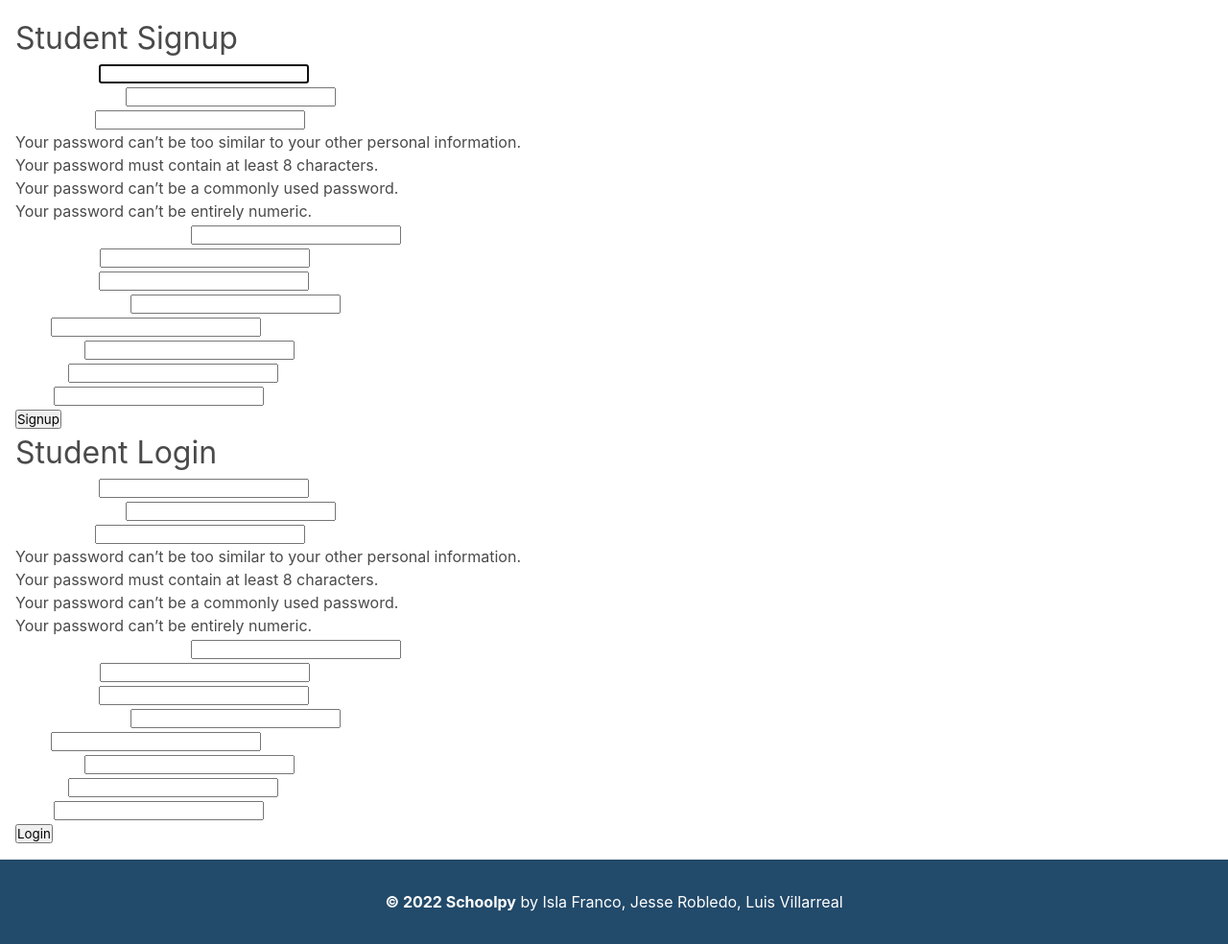
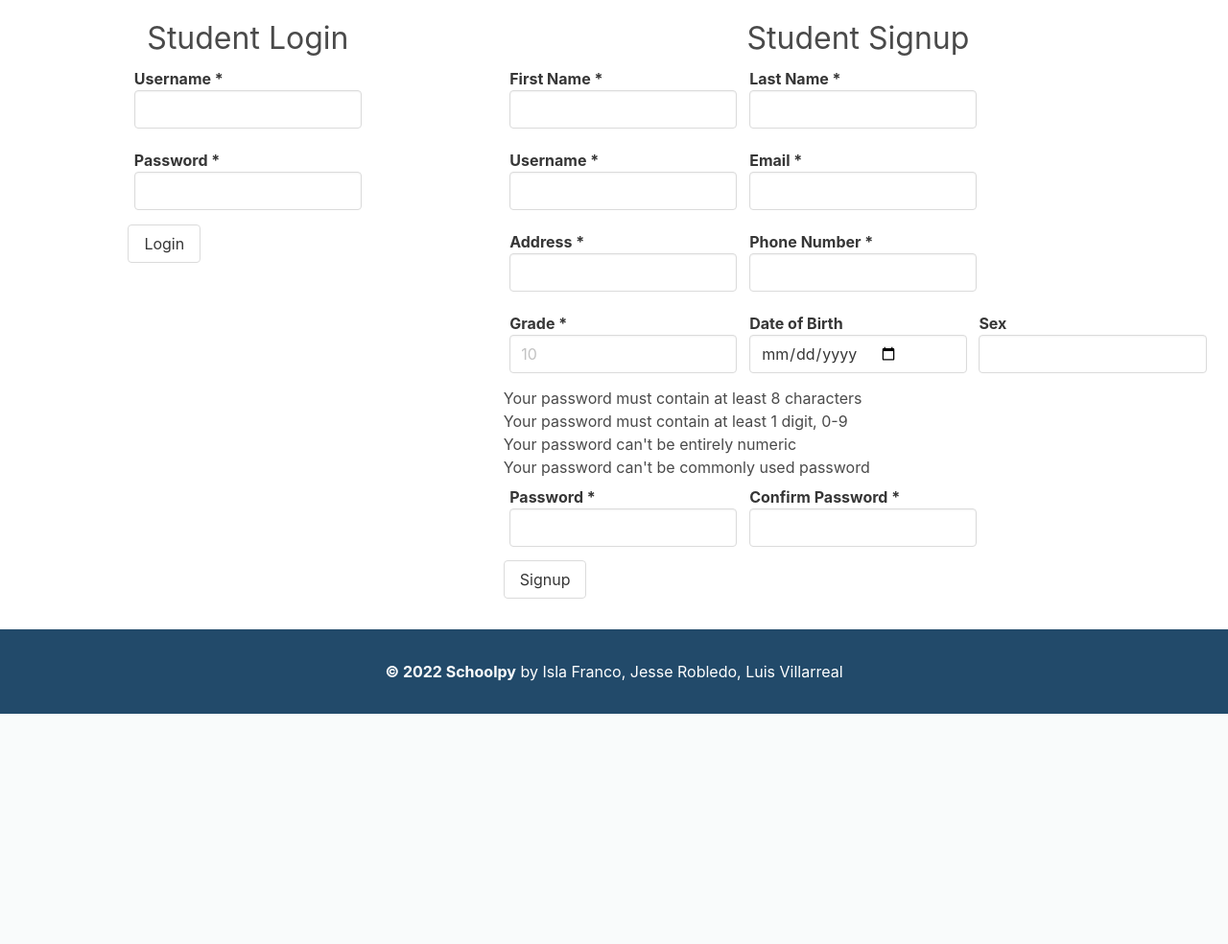
Before and after one commit to IslaFranco/schoolpy, a Django app: page /accounts/signup/student/ in a window 1280 px wide. Shown: the part 56-1040 px from the top of the page at 96% size. After the commit the page ends 800 px from the top, so only its background shows below. Run offline with Django 4.2, Linux system fonts and the light colour scheme.

Commit message:
wip: working student form signup and login

```diff
--- a/main_app/templates/registration/student_signup.html
+++ b/main_app/templates/registration/student_signup.html
@@ -1,23 +1,98 @@
 {% extends 'base.html' %}
 
 {% block content %}
-<!-- student signup -->
-<h1>Student Signup</h1>
-{% if error_messgae %}
-    <p>{{ error_message }}</p>
-    {% endif %}
-<form action="" method="POST">
-    {% csrf_token %}
-    {{ form.as_p }}
-    <input type="submit" value="Signup">
-</form>
-
-<!-- student login -->
-<h1>Student Login</h1>
-<form action="" method="POST">
-    {% csrf_token %}
-    {{ form.as_p }}
-    <input type="submit" value="Login">
-</form>
-
+<!-- Student Signup -->
+<div class="columns" >
+    <div class="column">
+        <!-- Student Login -->
+        <h1 class="form-title">Student Login</h1>
+        {% if error_message %}
+            <p class="error-text">{{ error_message }}</p>
+        {% endif %}
+        <form class="field" action="{% url 'student-login' %}" method="POST">
+            {% csrf_token %}
+            <label class="label">
+                Username<span class="required"> *</span>
+                <input class="input" type="text" name="username" required>
+            </label>
+            <label class="label">
+                Password<span class="required"> *</span>
+                <input class="input" type="password" name="password" required>
+            </label>
+            <input class="button btn-form" type="submit" value="Login">
+        </form>
+    </div>
+    <div class="column is-three-fifths">
+        <h1 class="form-title">Student Signup</h1>
+        {% if error_message %}
+            <p class="error-text">{{ error_message }}</p>
+        {% endif %}
+        <form class="field" action="{% url 'student-signup'%}" method="POST">
+            {% csrf_token %}
+            <div class="label-container">
+                <label class="label">
+                    First Name<span class="required"> *</span>
+                    <input class="input" type="text" name="first_name" required>
+                </label>
+                <label class="label">
+                    Last Name<span class="required"> *</span>
+                    <input class="input" type="text" name="last_name" required>
+                </label>
+            </div>
+            <div class="label-container">
+                <label class="label">
+                    Username<span class="required"> *</span>
+                    <input class="input" type="text" name="username" required>
+                </label>
+                <label class="label">
+                    Email<span class="required"> *</span>
+                    <input class="input" type="email" name="email" required>
+                </label>
+            </div>
+            <div class="label-container">
+                <label class="label">
+                    Address<span class="required"> *</span>
+                    <input class="input" type="text" name="address" required>
+                </label>
+                <label class="label">
+                    Phone Number<span class="required"> *</span>
+                    <input class="input" type="tel" name="phone_number" maxlength="14" required>
+                </label>
+            </div>
+            <div class="label-container">
+                <label class="label">
+                    Grade<span class="required"> *</span>
+                    <input class="input" type="text" name="grade" placeholder="10" required>
+                </label>
+                <label class="label">
+                    Date of Birth
+                    <input class="input" type="date" name="dob">
+                </label>
+                <label class="label">
+                    Sex
+                    <input class="input" type="text" name="sex" maxlength="10">
+                </label>
+            </div>
+            <div class="label-container password-requirements">
+                <ul>
+                    <li>Your password must contain at least 8 characters</li>
+                    <li>Your password must contain at least 1 digit, 0-9</li>
+                    <li>Your password can't be entirely numeric</li>
+                    <li>Your password can't be commonly used password</li>
+                </ul>
+            </div>
+            <div class="label-container">
+                <label class="label">
+                    Password<span class="required"> *</span>
+                    <input class="input" type="password" name="password1" minlength="8" pattern="(?=.*\d)(?=.*[a-z]).{8,}" required>
+                </label>
+                <label class="label">
+                    Confirm Password<span class="required"> *</span>
+                    <input class="input" type="password" name="password2" minlength="8" required>
+                </label>
+            </div>
+            <input class="button btn-form" type="submit" value="Signup">
+        </form>
+    </div>
+</div>
 {% endblock %}
```
